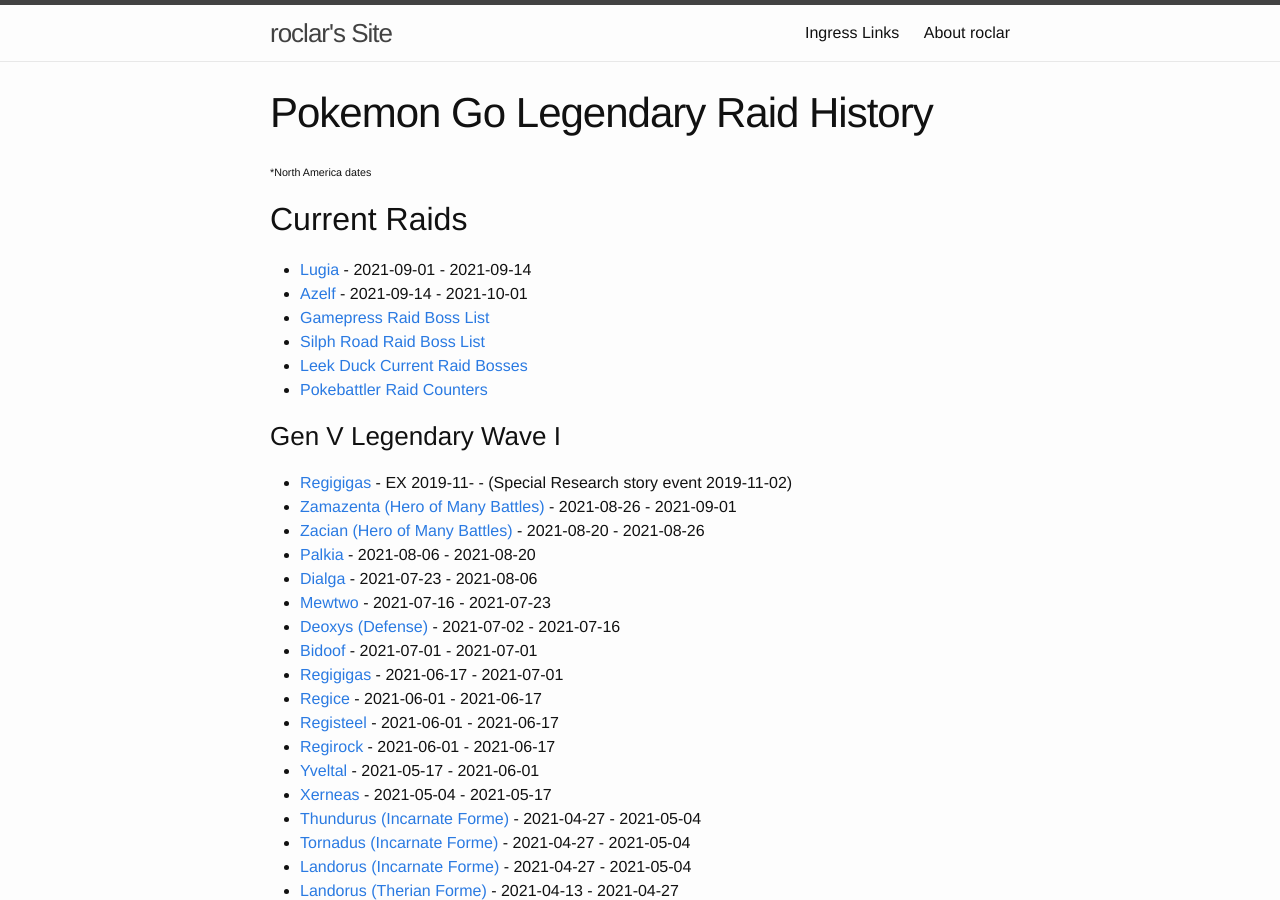
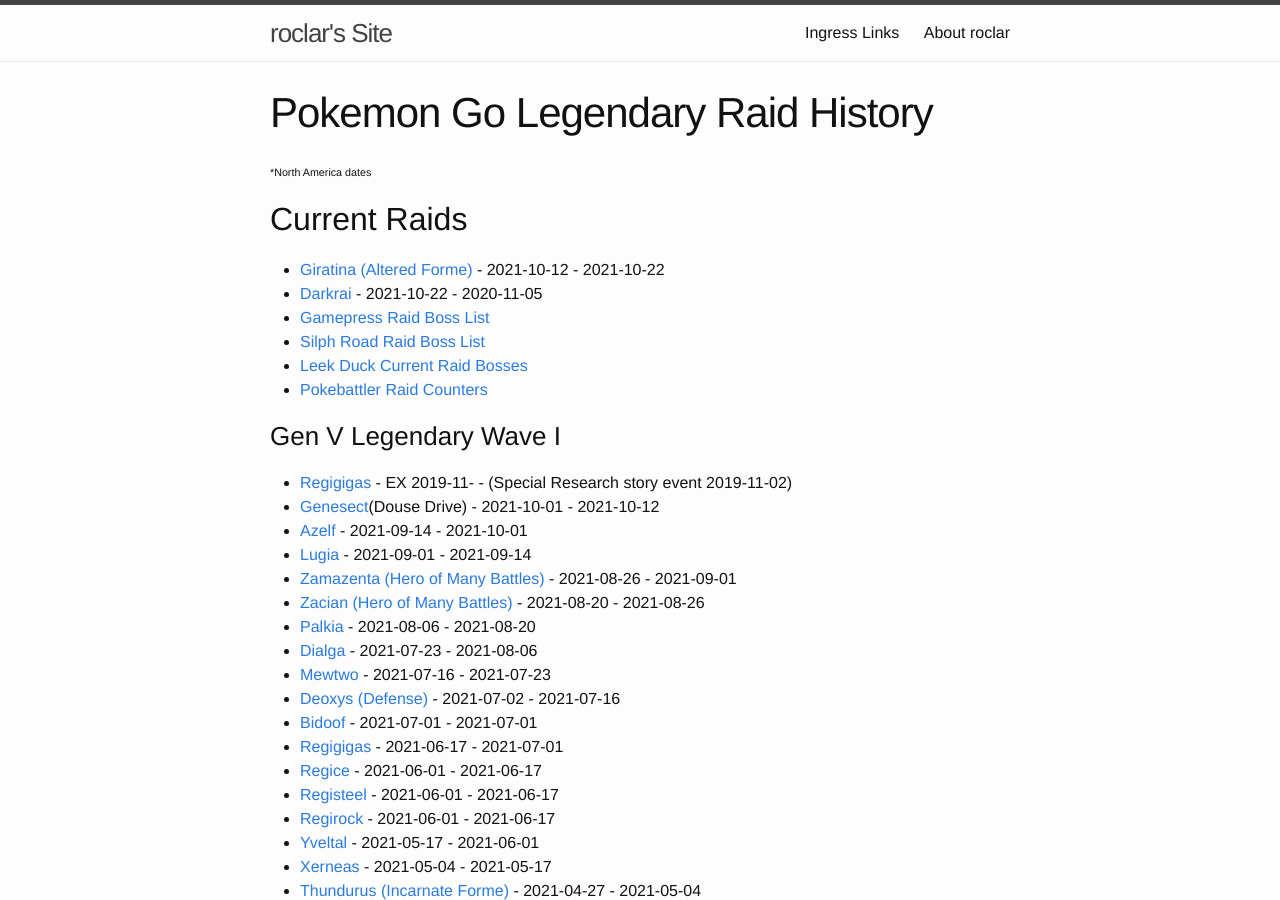
Before and after one commit to roclar/roclar.github.io, a Jekyll site: the page built from PoGoLegendaryHistory.md, in a window 1280 px wide and 900 px high. Built offline with Jekyll 4.4.1, drawn with Linux system fonts in a browser that asks for light colours; some of the changed text lies outside the part shown.

Commit message:
Added October 2021 legendaries

```diff
--- a/PoGoLegendaryHistory.md
+++ b/PoGoLegendaryHistory.md
@@ -7,8 +7,8 @@
 
 ## Current Raids
 
-- [Lugia](https://db.pokemongohub.net/pokemon/249) - 2021-09-01 - 2021-09-14
-- [Azelf](https://db.pokemongohub.net/pokemon/482) - 2021-09-14 - 2021-10-01
+- [Giratina (Altered Forme)](https://db.pokemongohub.net/pokemon/487?form=Altered) - 2021-10-12 - 2021-10-22
+- [Darkrai](https://db.pokemongohub.net/pokemon/491) - 2021-10-22 - 2020-11-05
 - [Gamepress Raid Boss List](https://pokemongo.gamepress.gg/raid-boss-list)
 - [Silph Road Raid Boss List](https://thesilphroad.com/raid-bosses)
 - [Leek Duck Current Raid Bosses](https://leekduck.com/boss/)
@@ -17,6 +17,9 @@
 ### Gen V Legendary Wave I
 
 - [Regigigas](https://db.pokemongohub.net/pokemon/486) - EX 2019-11- - (Special Research story event 2019-11-02)
+- [Genesect](https://db.pokemongohub.net/pokemon/649)(Douse Drive) - 2021-10-01 - 2021-10-12
+- [Azelf](https://db.pokemongohub.net/pokemon/482) - 2021-09-14 - 2021-10-01
+- [Lugia](https://db.pokemongohub.net/pokemon/249) - 2021-09-01 - 2021-09-14
 - [Zamazenta (Hero of Many Battles)](https://db.pokemongohub.net/pokemon/889?form=Hero%20of%20Many%20Battles) - 2021-08-26 - 2021-09-01
 - [Zacian (Hero of Many Battles)](https://db.pokemongohub.net/pokemon/888?form=Hero%20of%20Many%20Battles) - 2021-08-20 - 2021-08-26
 - [Palkia](https://db.pokemongohub.net/pokemon/484) - 2021-08-06 - 2021-08-20
@@ -197,6 +200,7 @@
 
 ### Sources
 
+- [Coming in October: Pokémon GO Halloween 2021 and more!](https://pokemongolive.com/post/oct-2021-events/)
 - [Coming in September: Get ready for the Season of Mischief and more!](https://pokemongolive.com/post/sept-2021-events/)
 - [Ultra Unlock Part 3 will be all about the Galar region!](https://pokemongolive.com/post/pokemongofest2021-ultraunlock-sword-shield/)
 - [Coming in August: Ultra Unlock and more!](https://pokemongolive.com/post/aug-2021-events/)
```
